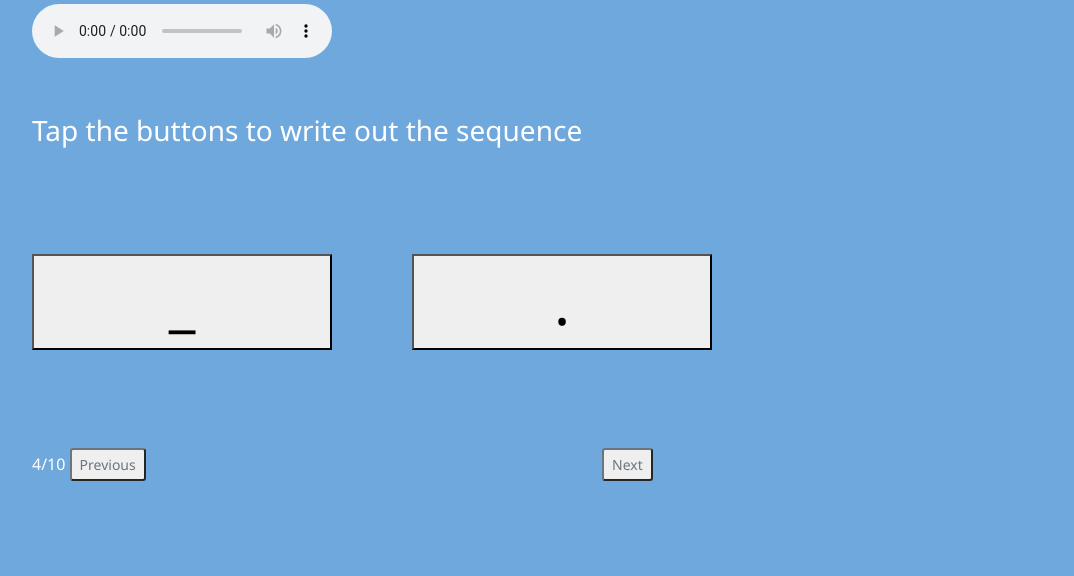
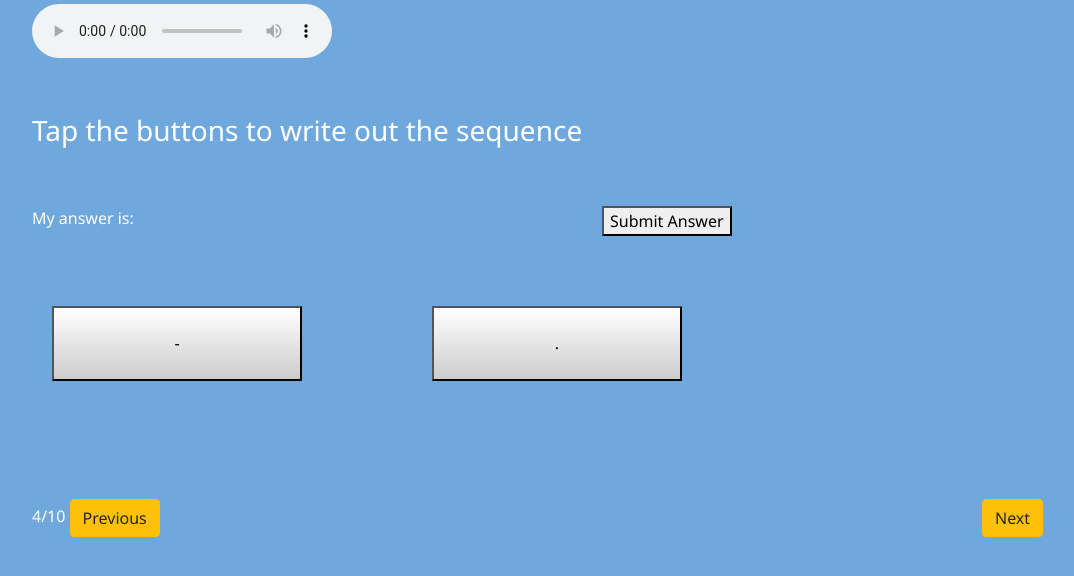
Before and after one commit to UIUX-Spring-2022/MorseCode, a Flask app: page /learn/1 in a window 1280 px wide. Shown: the part 158-734 px from the top of the page, without its empty margins (53-1127 px from the left). Run offline with Flask 2, Linux system fonts and the light colour scheme; some libraries are stand-ins or nearby versions.

Commit message:
learn feedback

```diff
--- a/templates/layout.html
+++ b/templates/layout.html
@@ -7,12 +7,10 @@
     <title>{% block webpage %}{% endblock %}</title>
     <link rel="icon" href="data:," />
 
-    <link rel="preconnect" href="https://fonts.googleapis.com" />
-    <link rel="preconnect" href="https://fonts.gstatic.com" crossorigin />
-    <link
-      href="https://fonts.googleapis.com/css2?family=Poppins&display=swap"
-      rel="stylesheet"
-    />
+
+    <link rel="preconnect" href="https://fonts.googleapis.com">
+    <link rel="preconnect" href="https://fonts.gstatic.com" crossorigin>
+    <link href="https://fonts.googleapis.com/css2?family=Montserrat&display=swap" rel="stylesheet">
 
     <!-- jquery -->
     <script src="http://code.jquery.com/jquery-3.3.1.min.js"></script>
@@ -43,13 +41,13 @@
           <div class="collapse navbar-collapse" id="navbarSupportedContent">
             <ul class="navbar-nav mr-auto">
               <li class="nav-item">
-                <a class="nav-link" href="/about">about</a>
+                <a class="nav-link" id="about_link" href="/about">about</a>
               </li>
               <li class="nav-item">
-                <a class="nav-link" href="/learn/1">learn</a>
+                <a class="nav-link" id="learn_link" href="/learn/1">learn</a>
               </li>
               <li class="nav-item">
-                <a class="nav-link" href="/quiz">quiz</a>
+                <a class="nav-link" id="quiz_link" href="/quiz">quiz</a>
               </li>
             </ul>
           </div>
--- a/templates/learn_type_a.html
+++ b/templates/learn_type_a.html
@@ -11,6 +11,20 @@
     let code={{code|tojson}};
     let page_id={{page_id|tojson}};
     let prev_url = {{prev_url|tojson}};
+
+    $(document).ready(function(){
+        $("#dash").click(function(){
+            $("#ans_bubble").append("-")
+        });
+        $("#dot").click(function(){
+            $("#ans_bubble").append(".")
+        });
+        $("#sequence_ans").click(function(){
+            $("#correct_ans").append("The correct answer is {{code}}")
+            $("#ans_bubble").empty()
+        });
+    });
+
 
 
 </script>
@@ -29,16 +43,24 @@
        <h3> Tap the buttons to write out the sequence</h3>
     </div>
 </div>
-<br><br>
+<div class="row">
+    <div id="ans_bubble" class="col-md-6 ans">
+    My answer is:
+    </div>
+    <div class="col-md-2">
+        <button id="sequence_ans">Submit Answer</button>
+    </div>
+</div>
+<div id="correct_ans">
+</div>
 <div class="row">
     <div class="col-md-2">
-        <button id = "learn_button" type="button" style="width: 300px; font-size: 60px;">_</button>
-
+        <div id="dash" class="my_text"><button class="dash-btn" val="_">-</button></div>
     </div>
     <div class="col-md-2">
     </div>
     <div class="col-md-2">
-        <button type="button" style="width: 300px; font-size: 60px;">.</button>
+        <div id="dot" class="my_text"><button class="dot-btn" val=".">.</button></div>
 
     </div>
     <div class="col-md-8">
@@ -49,16 +71,16 @@
 </div>
 <br><br>
 <div class="row">
-    <div class="col-md-6">
+    <div class="col-md-10">
         {{page_id}}/10
         <a href = "{{prev_url}}">
-            <button class="btn-sm btn-outline-secondary" id="begin">Previous</button>
+            <button class="btn btn-warning btn-large" role="button">Previous</button>
         </a>
 
     </div>
-    <div class="col-md-6">
+    <div class="col-md-2">
         <a href = "{{url}}">
-            <button class="btn-sm btn-outline-secondary" id="begin">Next</button>
+            <button class="btn btn-warning btn-large" role="button" id="next">Next</button>
         </a>
     </div>
 </div>
```
Also changed, not shown: templates/about.html (+9 -1 lines), templates/learn_letters.html (+4 -4 lines), templates/learn_type_b.html (+17 -9 lines).
